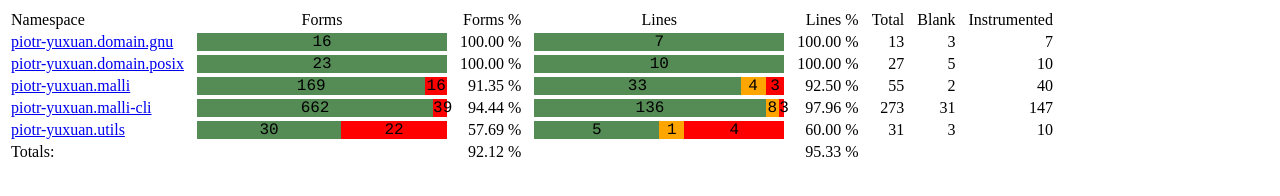
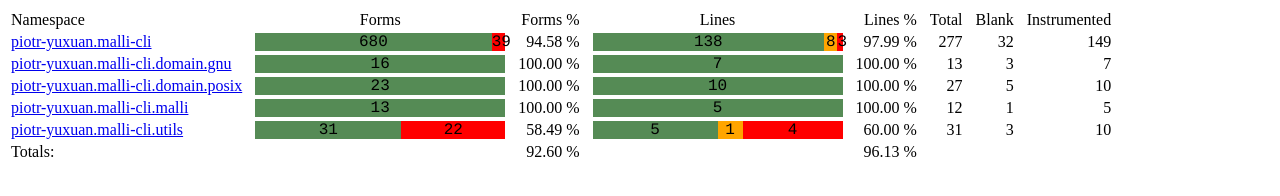
Before and after one commit to piotr-yuxuan/malli-cli, a plain HTML site: page doc/code-coverage/index.html in a window 1280 px wide. Drawn offline with Linux system fonts and the light colour scheme.

Commit message:
Update code coverage

```diff
--- a/doc/code-coverage/index.html
+++ b/doc/code-coverage/index.html
@@ -15,7 +15,24 @@
 <td class="with-number">Total</td><td class="with-number">Blank</td><td class="with-number">Instrumented</td>
    </tr></thead>
 <tr>
- <td><a href="piotr_yuxuan/domain/gnu.clj.html">piotr-yuxuan.domain.gnu</a></td><td class="with-bar"><div class="covered"
+ <td><a href="piotr_yuxuan/malli_cli.clj.html">piotr-yuxuan.malli-cli</a></td><td class="with-bar"><div class="covered"
+                                style="width:94.57579972183588%;
+                                        float:left;"> 680 </div><div class="not-covered"
+                                style="width:5.4242002781641165%;
+                                        float:left;"> 39 </div></td>
+<td class="with-number">94.58 %</td>
+<td class="with-bar"><div class="covered"
+                                style="width:92.61744966442953%;
+                                        float:left;"> 138 </div><div class="partial"
+                                style="width:5.369127516778524%;
+                                        float:left;"> 8 </div><div class="not-covered"
+                                style="width:2.0134228187919465%;
+                                        float:left;"> 3 </div></td>
+<td class="with-number">97.99 %</td>
+<td class="with-number">277</td><td class="with-number">32</td><td class="with-number">149</td>
+</tr>
+<tr>
+ <td><a href="piotr_yuxuan/malli_cli/domain/gnu.clj.html">piotr-yuxuan.malli-cli.domain.gnu</a></td><td class="with-bar"><div class="covered"
                                 style="width:100.0%;
                                         float:left;"> 16 </div></td>
 <td class="with-number">100.00 %</td>
@@ -26,7 +43,7 @@
 <td class="with-number">13</td><td class="with-number">3</td><td class="with-number">7</td>
 </tr>
 <tr>
- <td><a href="piotr_yuxuan/domain/posix.clj.html">piotr-yuxuan.domain.posix</a></td><td class="with-bar"><div class="covered"
+ <td><a href="piotr_yuxuan/malli_cli/domain/posix.clj.html">piotr-yuxuan.malli-cli.domain.posix</a></td><td class="with-bar"><div class="covered"
                                 style="width:100.0%;
                                         float:left;"> 23 </div></td>
 <td class="with-number">100.00 %</td>
@@ -37,46 +54,23 @@
 <td class="with-number">27</td><td class="with-number">5</td><td class="with-number">10</td>
 </tr>
 <tr>
- <td><a href="piotr_yuxuan/malli.clj.html">piotr-yuxuan.malli</a></td><td class="with-bar"><div class="covered"
-                                style="width:91.35135135135135%;
-                                        float:left;"> 169 </div><div class="not-covered"
-                                style="width:8.64864864864865%;
-                                        float:left;"> 16 </div></td>
-<td class="with-number">91.35 %</td>
+ <td><a href="piotr_yuxuan/malli_cli/malli.clj.html">piotr-yuxuan.malli-cli.malli</a></td><td class="with-bar"><div class="covered"
+                                style="width:100.0%;
+                                        float:left;"> 13 </div></td>
+<td class="with-number">100.00 %</td>
 <td class="with-bar"><div class="covered"
-                                style="width:82.5%;
-                                        float:left;"> 33 </div><div class="partial"
-                                style="width:10.0%;
-                                        float:left;"> 4 </div><div class="not-covered"
-                                style="width:7.5%;
-                                        float:left;"> 3 </div></td>
-<td class="with-number">92.50 %</td>
-<td class="with-number">55</td><td class="with-number">2</td><td class="with-number">40</td>
+                                style="width:100.0%;
+                                        float:left;"> 5 </div></td>
+<td class="with-number">100.00 %</td>
+<td class="with-number">12</td><td class="with-number">1</td><td class="with-number">5</td>
 </tr>
 <tr>
- <td><a href="piotr_yuxuan/malli_cli.clj.html">piotr-yuxuan.malli-cli</a></td><td class="with-bar"><div class="covered"
-                                style="width:94.43651925820257%;
-                                        float:left;"> 662 </div><div class="not-covered"
-                                style="width:5.563480741797433%;
-                                        float:left;"> 39 </div></td>
-<td class="with-number">94.44 %</td>
-<td class="with-bar"><div class="covered"
-                                style="width:92.51700680272108%;
-                                        float:left;"> 136 </div><div class="partial"
-                                style="width:5.442176870748299%;
-                                        float:left;"> 8 </div><div class="not-covered"
-                                style="width:2.0408163265306123%;
-                                        float:left;"> 3 </div></td>
-<td class="with-number">97.96 %</td>
-<td class="with-number">273</td><td class="with-number">31</td><td class="with-number">147</td>
-</tr>
-<tr>
- <td><a href="piotr_yuxuan/utils.clj.html">piotr-yuxuan.utils</a></td><td class="with-bar"><div class="covered"
-                                style="width:57.69230769230769%;
-                                        float:left;"> 30 </div><div class="not-covered"
-                                style="width:42.30769230769231%;
+ <td><a href="piotr_yuxuan/malli_cli/utils.clj.html">piotr-yuxuan.malli-cli.utils</a></td><td class="with-bar"><div class="covered"
+                                style="width:58.490566037735846%;
+                                        float:left;"> 31 </div><div class="not-covered"
+                                style="width:41.509433962264154%;
                                         float:left;"> 22 </div></td>
-<td class="with-number">57.69 %</td>
+<td class="with-number">58.49 %</td>
 <td class="with-bar"><div class="covered"
                                 style="width:50.0%;
                                         float:left;"> 5 </div><div class="partial"
@@ -89,9 +83,9 @@
 </tr>
 <tr><td>Totals:</td>
 <td class="with-bar"></td>
-<td class="with-number">92.12 %</td>
+<td class="with-number">92.60 %</td>
 <td class="with-bar"></td>
-<td class="with-number">95.33 %</td>
+<td class="with-number">96.13 %</td>
    </tr>
   </table>
  </body>
```
